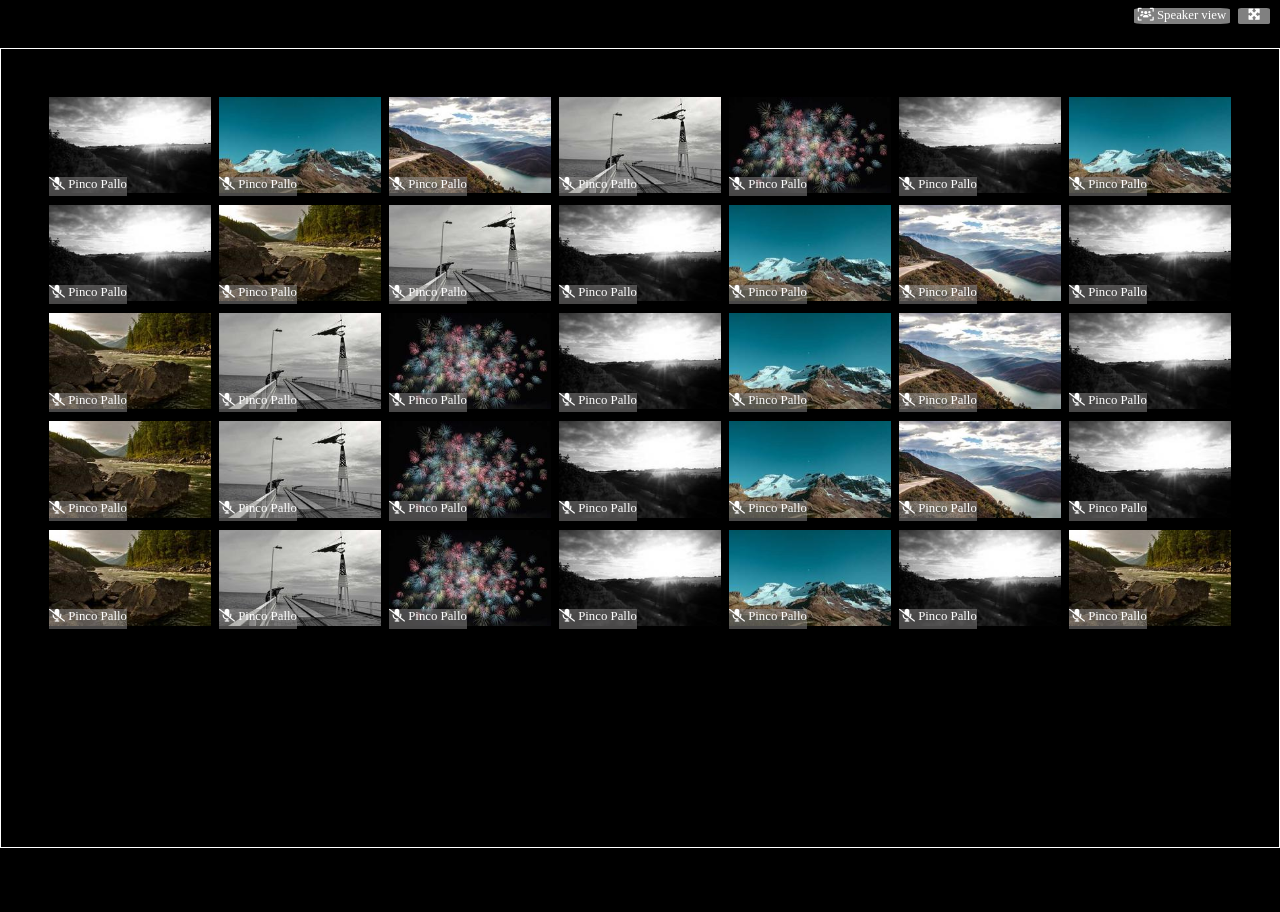
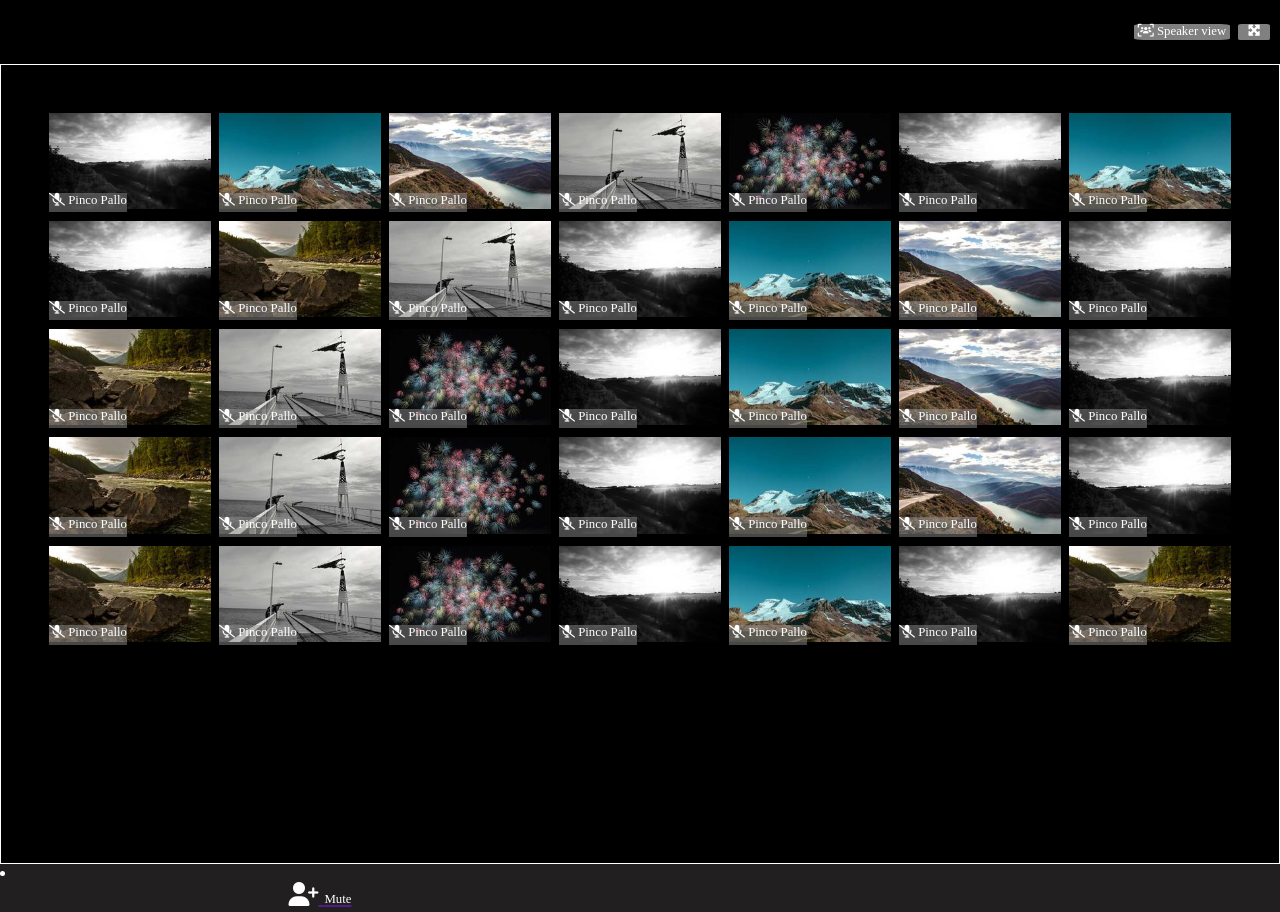
Before and after one commit to serena-peschiaroli/html-css-zoom, a plain HTML site: page index.html in a window 1280 px wide. Before the commit the page ends 848 px from the top, so only its background shows below. Drawn offline with Linux system fonts and the light colour scheme.

Commit message:
Add: menu wip

```diff
--- a/css/style.css
+++ b/css/style.css
@@ -12,8 +12,10 @@ img {
     width: 100%;
 }
 
+/* HEADER  */
 header {
     color: white;
+    padding-top: 1rem;
 }
 
 .head-container {
@@ -52,6 +54,15 @@ header {
     text-align: center;
 
 }
+
+.main-container {
+    width: 100%;
+    height: 100vh;
+    color: white;
+
+}
+
+/* CARDS */
 
 .card-container {
     width: 100%;
@@ -99,3 +110,51 @@ header {
     bottom: 1px ;
 
 }
+
+/* FOOTER MENU */
+
+footer {
+    color: white;
+    background-color: darkgrey;
+}
+
+.menu-bar i, span , .angle-up {
+    color: white;
+}
+
+.icon {
+    font-size: 1.5rem;
+}
+
+.menu-bar {
+     width: 100%;
+     height: 3rem;
+     background-color: rgb(33, 31, 31);
+     color: white;
+}
+
+.text {
+    font-size: 0.8rem;
+}
+
+.angle-up {
+    font-size: 0.8rem;
+}
+
+.action-left {
+    width: 30%;
+    display: flex;
+    gap: 0.5rem;
+    padding-left: 1rem;
+}
+
+.action-left {
+    display: flex;
+    flex-wrap: wrap;
+}
+
+.action-center {
+    display:flex;
+    width: 50%;
+    justify-content: center;
+}
--- a/index.html
+++ b/index.html
@@ -31,8 +31,10 @@
     <!-- /header -->
     <!-- main -->
     <main>
+        <div class="main-container">
             <div class="card-container">
                 <div class="row">
+                    <!-- FIRST ROW -->
                     <div class="card cards">
                         <img src="img/151-246x146.jpg" alt="">
                         <div class="name">
@@ -82,6 +84,9 @@
                             Pinco Pallo
                         </div>
                     </div>
+
+                    <!-- SECOND ROW -->
+
                     <div class="card cards">
                         <img src="img/151-246x146.jpg" alt="">
                         <div class="name">
@@ -131,6 +136,9 @@
                             Pinco Pallo
                         </div>
                     </div>
+
+                    <!-- THIRD ROW -->
+
                     <div class="card cards">
                         <img src="img/557-246x146.jpg" alt="">
                         <div class="name">
@@ -180,6 +188,9 @@
                             Pinco Pallo
                         </div>
                     </div>
+
+                    <!-- FOURTH ROW -->
+
                     <div class="card cards">
                         <img src="img/557-246x146.jpg" alt="">
                         <div class="name">
@@ -229,6 +240,9 @@
                             Pinco Pallo
                         </div>
                     </div>
+
+                    <!-- FIFTH ROW -->
+
                     <div class="card cards">
                         <img src="img/557-246x146.jpg" alt="">
                         <div class="name">
@@ -282,10 +296,92 @@
 
             </div>
 
+            <div class="menu-bar">
+                <div class="action-left">
+                    <div class="first action">
+                        <ul >
+                            <li>
+
+                            </li>
+
+                        </ul>
+                    </div>
+                    <!-- <div class="first action">
+                        <a href="" class="mic icon">
+                            <i class="fa-solid fa-microphone"></i>
+                             <span class="mic text">
+                                Mute
+                            </span>
+                        </a>
+                    </div>
+                    <div class="angle-up">
+                        <a href="">
+                            <i class="fa-solid fa-angle-up"></i>
+                        </a>
+                    <div class="second action">
+                        <a href="" class="stop-video icon">
+                            <i class="fa-solid fa-video"></i>
+                            <span class="stop-video text"> Stop Video</span>
+                        </a>
+                    </div>
+                    <div class="angle-up">
+                        <a href="">
+                            <i class="fa-solid fa-angle-up"></i>
+                        </a>
+                    </div>
+                    <div class="first text">
+                        <span class="mic text">
+                            Mute
+                        </span>
+                    </div>
+                    <div class="void-text">
+                        <span class="void">
+
+                        </span>
+                    </div>
+                    <div class="second-text">
+                        <span class="stop-video text"> Stop Video</span>
+                    </div>
+                     -->
+
+                </div>
+                <div class="action-center">
+                    <div class="third action">
+                        <a href="" class="invite icon">
+                            <i class="fa-solid fa-user-plus"></i>
+                            <span class="invite text">
+                                Mute
+                            </span>
+
+                    </div>
+
+
+                </div>
+                <div class="action-right"></div>
+            </div>
+
+        </div>
+          <!-- ROWS END -->
+
     </main>
     <!-- main -->
     <!-- footer -->
     <footer>
+        <!-- <div class="foot-container">
+            <div class="action-left">
+                <a href="" class="mic-icon">
+                    <i class="fa-solid fa-microphone"></i>
+                    <span class="mic-text"></span>
+                </a>
+                <a href="" class="stop-video-icon">
+                    <i class="fa-solid fa-video"></i>
+                    <span class="stop-video-text"></span>
+                </a>
+            </div>
+            <div class="action-center"></div>
+            <div class="action-right"></div>
+        </div> -->
+
 
     </footer>
     <!-- footer -->
```
Lines whose indentation alone changed are shown as unchanged.
